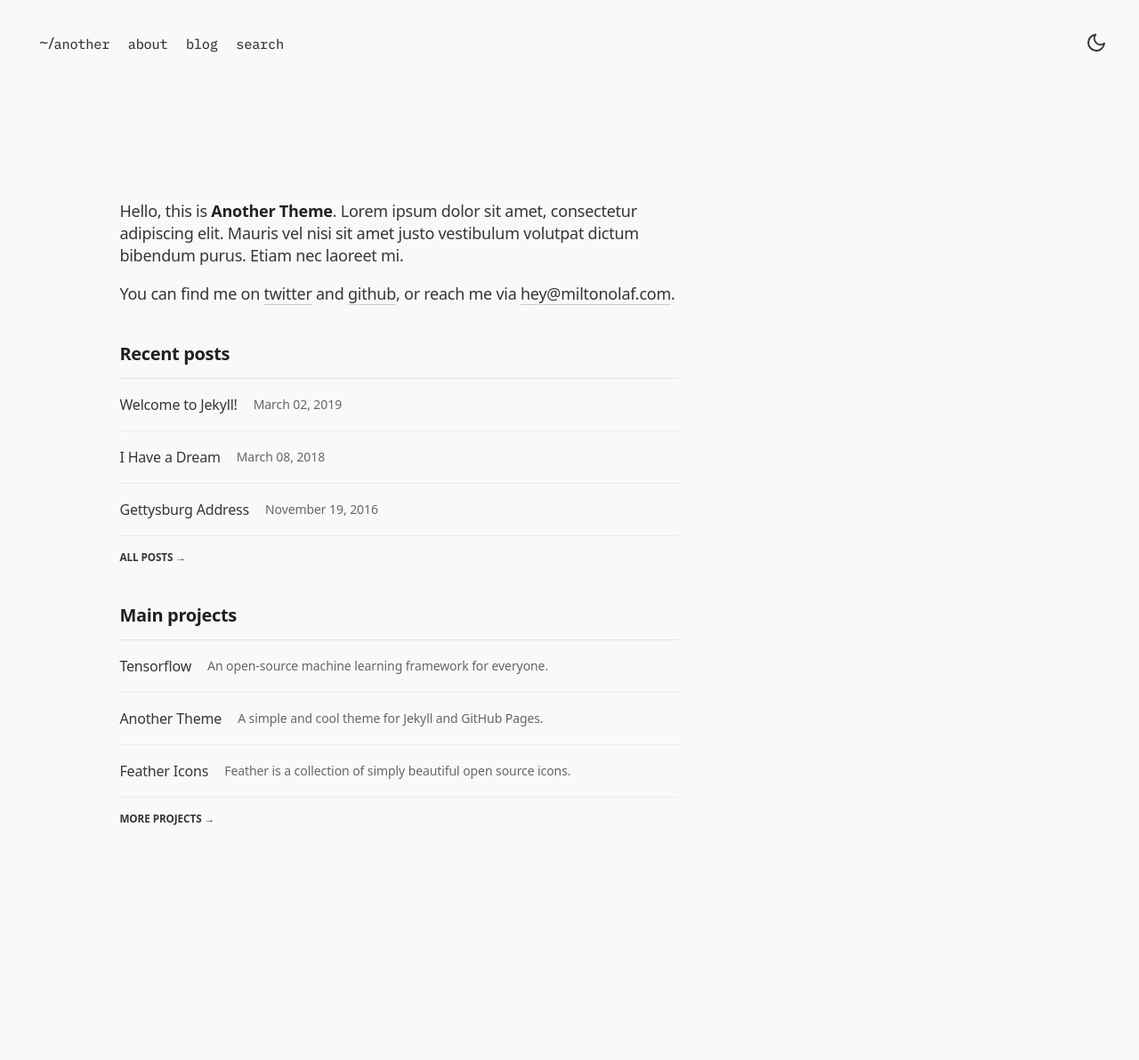
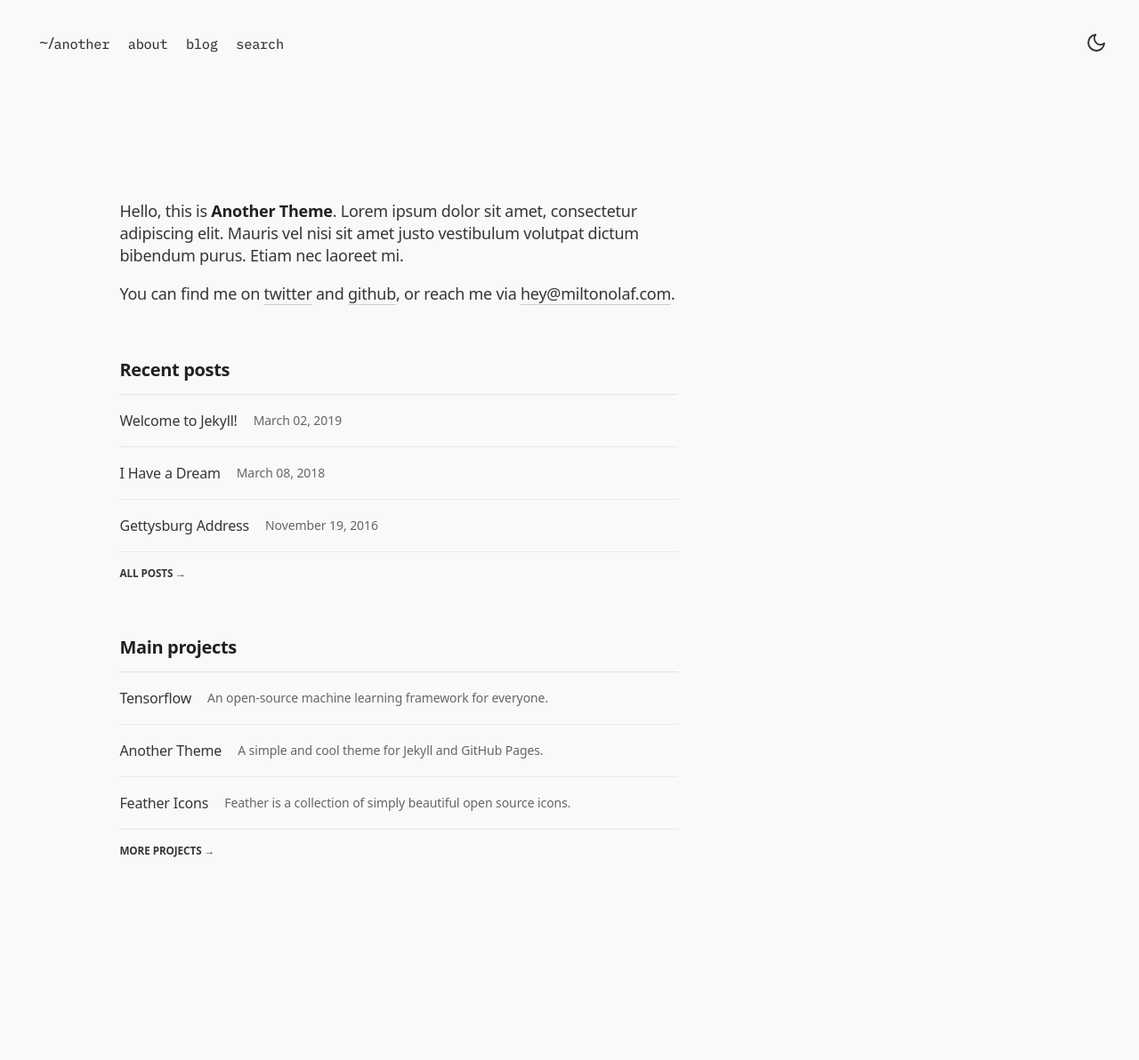
Before and after one commit to miltonparedes/another, a Jekyll site: the page built from index.md, in a window 1280 px wide. Shown: the whole page at 89% size. Built offline with Jekyll 4.4.1, drawn with Linux system fonts in a browser that asks for light colours; some web fonts are replaced; before the commit the page ends 1156 px from its top, so only the background shows below that.

Commit message:
+padding

```diff
--- a/_sass/another/_utilities.scss
+++ b/_sass/another/_utilities.scss
@@ -1,5 +1,5 @@
 .mt-lg{
-  margin-top: 2.25rem !important;
+  margin-top: 3.25rem !important;
 }
 
 .mb-lg{
```
